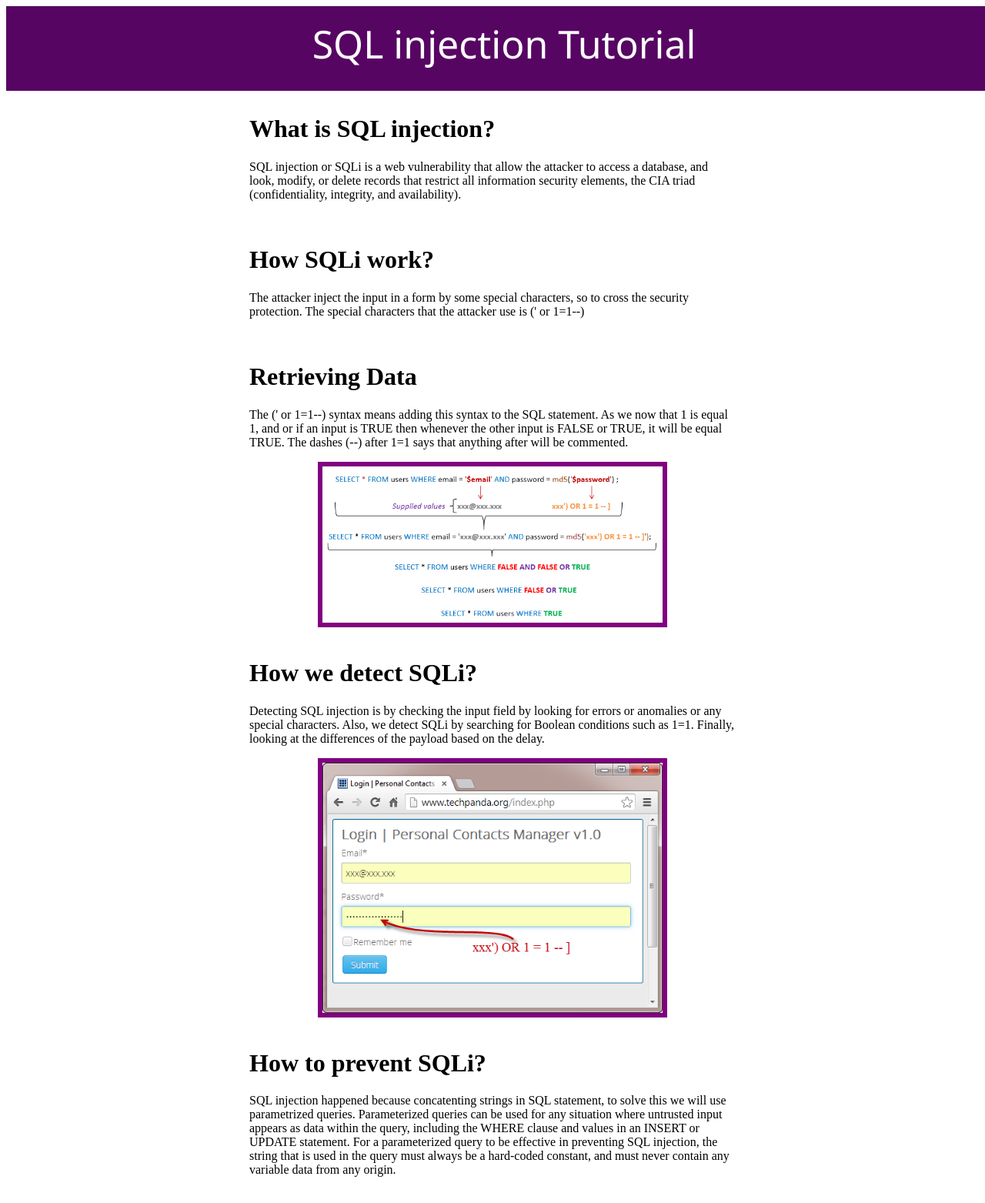
After one commit to WebScannerUAEU/WebScanner.github.io, a Flask app: template templates/sqliTutorial.html in a window 1280 px wide. The commit adds this page. Shown: the whole page at 77% size. Run offline with Flask 2, Linux system fonts and the light colour scheme; the template is opened without the code that fills it, so the values that code supplies are empty.

Commit message:
add tutorial pages

```diff
--- /dev/null
+++ b/static/css/sqliTut.css
@@ -0,0 +1,29 @@
+#header{
+    width: 100%;
+    height: 80px;
+    background-color:#570563;
+    padding: 15px;
+    margin: auto;
+}
+
+#header-inner{
+    font-family:'Segoe UI', Tahoma, Geneva, Verdana, sans-serif;
+    font-size: 50px;
+    text-align: center;
+    color: white;
+}
+
+.row{
+    margin: auto;
+    width: 50%;
+    padding: 10px;
+    text-align: left;
+}
+
+.row img{
+    display: block;
+    margin-left: auto;
+    margin-right: auto;
+    width: 70%;
+    border: solid 6px purple;
+}
--- a/templates/index.html
+++ b/templates/index.html
@@ -14,6 +14,12 @@
     /> -->
   </head>
   <body>
+    <nav>
+      <div class="submit">
+        <button onclick="window.open('sqliTutorial.html', '_blank')" id="tutorial-bt">SQLi Tutorial</button>
+        <button onclick="window.open('#', '_blank')" id="tutorial-bt">XSS Tutorial</button>
+      </div>
+    </nav>
     <section>
       <div class="title-con">
         <p class="title">Web Vulnerability Scanner</p>
--- /dev/null
+++ b/templates/sqliTutorial.html
@@ -0,0 +1,47 @@
+<!DOCTYPE html>
+<html lang="en">
+<head>
+    <meta charset="UTF-8">
+    <meta http-equiv="X-UA-Compatible" content="IE=edge">
+    <meta name="viewport" content="width=device-width, initial-scale=1.0">
+    <link rel="stylesheet" href="../static/css/sqliTut.css">
+    <title>SQLi Tutorial</title>
+</head>
+<body>
+    <div id="header">
+        <div id="header-inner">
+            <div class="header-title"> SQL injection Tutorial </div>
+        </div>
+    </div>
+
+    <div class="container">
+        <div class="column">
+            <div class="row">
+                <h1>What is SQL injection?</h1>
+                <p>SQL injection or SQLi is a web vulnerability that allow the attacker to access a database, and look, modify, or delete records that restrict all information security elements, the CIA triad (confidentiality, integrity, and availability). </p>
+
+            </div>
+            <div class="row">
+                <h1>How SQLi work?</h1>
+                <p>The attacker inject the input in a form by some special characters, so to cross the security protection. The special characters that the attacker use is (' or 1=1--)</p>
+
+            </div>
+            <div class="row">
+                <h1>Retrieving Data</h1>
+                <p>The (' or 1=1--) syntax means adding this syntax to the SQL statement. As we now that 1 is equal 1, and or if an input is TRUE then whenever the other input is FALSE or TRUE, it will be equal TRUE. The dashes (--) after 1=1 says that anything after will be commented.</p>
+                <img src="../static/img/sqli.png">
+                </div>
+            <div class="row">
+                <h1>How we detect SQLi?</h1>
+                <p>Detecting SQL injection is by checking the input field by looking for errors or anomalies or any special characters. Also, we detect SQLi by searching for Boolean conditions such as 1=1. Finally, looking at the differences of the payload based on the delay.</p>
+                <img src="../static/img/loginSQLi.png">
+            </div>
+            <div class="row">
+                <h1>How to prevent SQLi?</h1>
+                <p>SQL injection happened because concatenting strings in SQL statement, to solve this we will use parametrized queries. Parameterized queries can be used for any situation where untrusted input appears as data within the query, including the WHERE clause and values in an INSERT or UPDATE statement. For a parameterized query to be effective in preventing SQL injection, the string that is used in the query must always be a hard-coded constant, and must never contain any variable data from any origin.</p>
+
+            </div>
+        </div>
+    </div>
+</body>
+</html>
```
Also changed, not shown: static/css/index.css (+19 -0 lines), static/img/loginSQLi.png (added), static/img/sqli.png (added).
